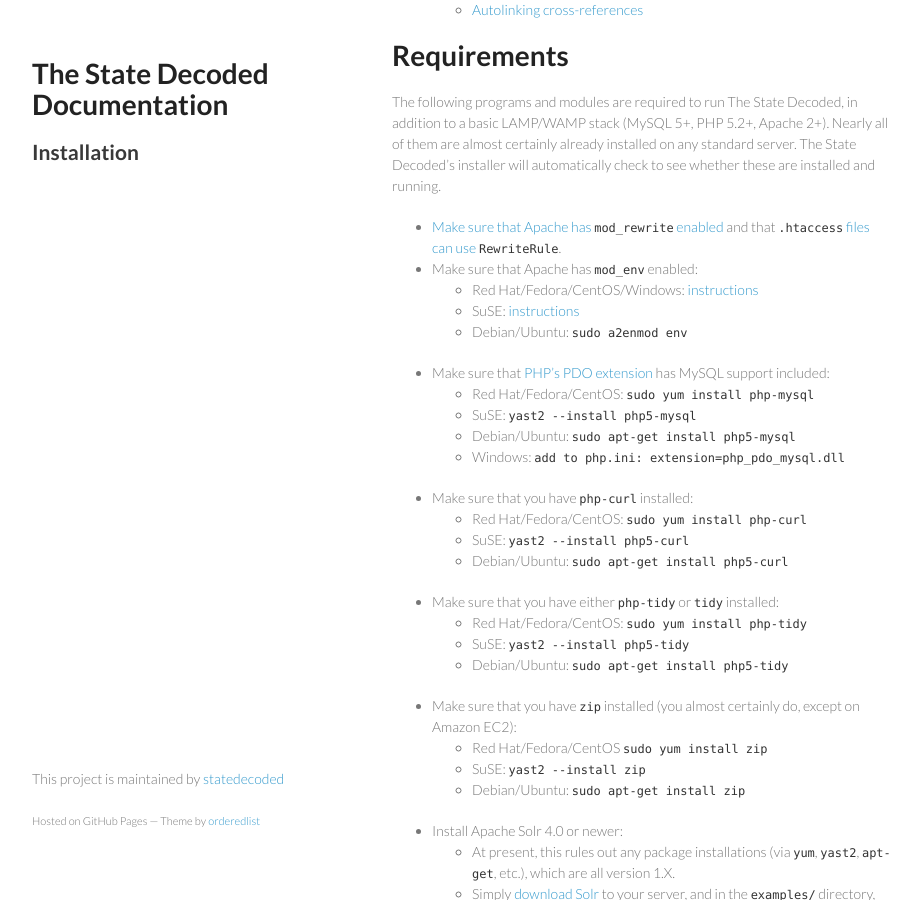
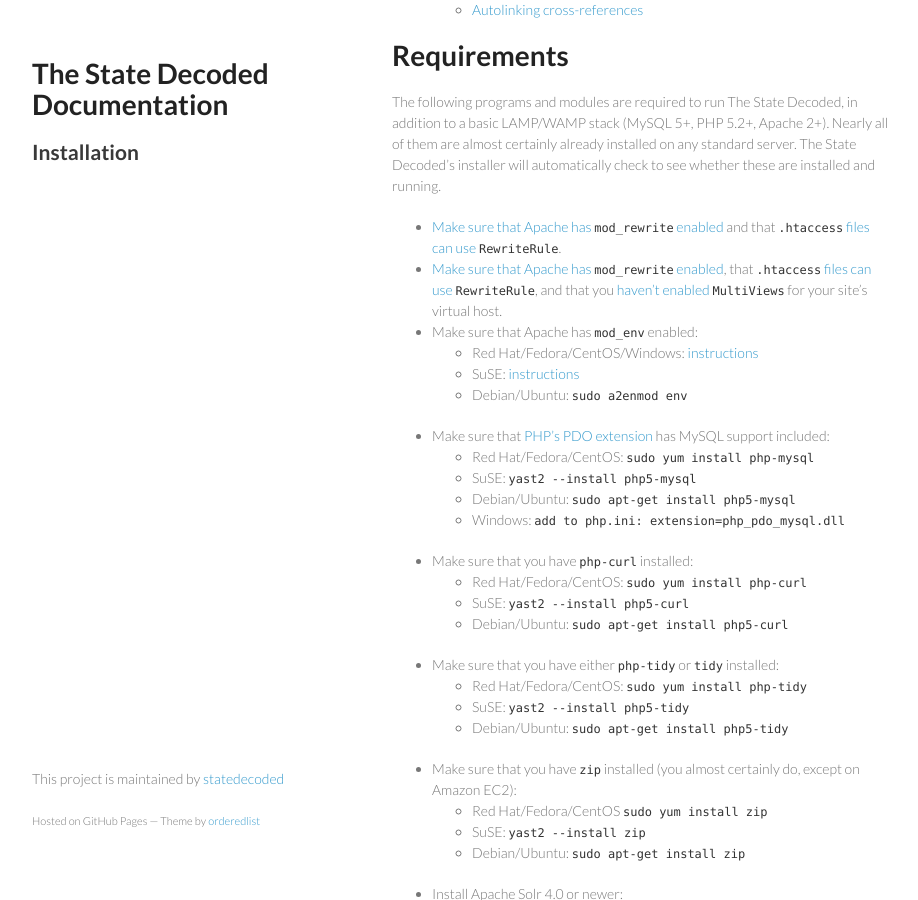
Before and after one commit to statedecoded/documentation, a Jekyll site: the page built from installation.md, in a window 1280 px wide and 900 px high, scrolled down 340 px. Shown: the whole window, without its empty margins (178-1096 px from the left). Built offline with Jekyll 4.4.1, drawn with Linux system fonts in a browser that asks for light colours.

Commit message:
Multivews can't be enabled

```diff
--- a/installation.md
+++ b/installation.md
@@ -14,6 +14,7 @@
 The following programs and modules are required to run The State Decoded, in addition to a basic LAMP/WAMP stack (MySQL 5+, PHP 5.2+, Apache 2+). Nearly all of them are almost certainly already installed on any standard server. The State Decoded’s installer will automatically check to see whether these are installed and running.
 
 * [Make sure that Apache has `mod_rewrite` enabled](http://stackoverflow.com/questions/9021425/how-to-check-if-mod-rewrite-is-enabled-in-php) and that [`.htaccess` files can use `RewriteRule`](https://help.ubuntu.com/community/EnablingUseOfApacheHtaccessFiles).
+* [Make sure that Apache has `mod_rewrite` enabled](http://stackoverflow.com/questions/9021425/how-to-check-if-mod-rewrite-is-enabled-in-php), that [`.htaccess` files can use `RewriteRule`](https://help.ubuntu.com/community/EnablingUseOfApacheHtaccessFiles), and that you [haven't enabled `MultiViews`](http://httpd.apache.org/docs/2.2/mod/mod_negotiation.html#multiviews) for your site’s virtual host.
 * Make sure that Apache has `mod_env` enabled:
 	* Red Hat/Fedora/CentOS/Windows: [instructions](http://serverfault.com/questions/56394/how-do-i-enable-apache-modules-from-the-command-line-in-redhat/56435#56435)
 	* SuSE: [instructions](http://johannesluderschmidt.de/lang/en-us/django-invalid-command-setenv-in-opensuse/291/)
```
